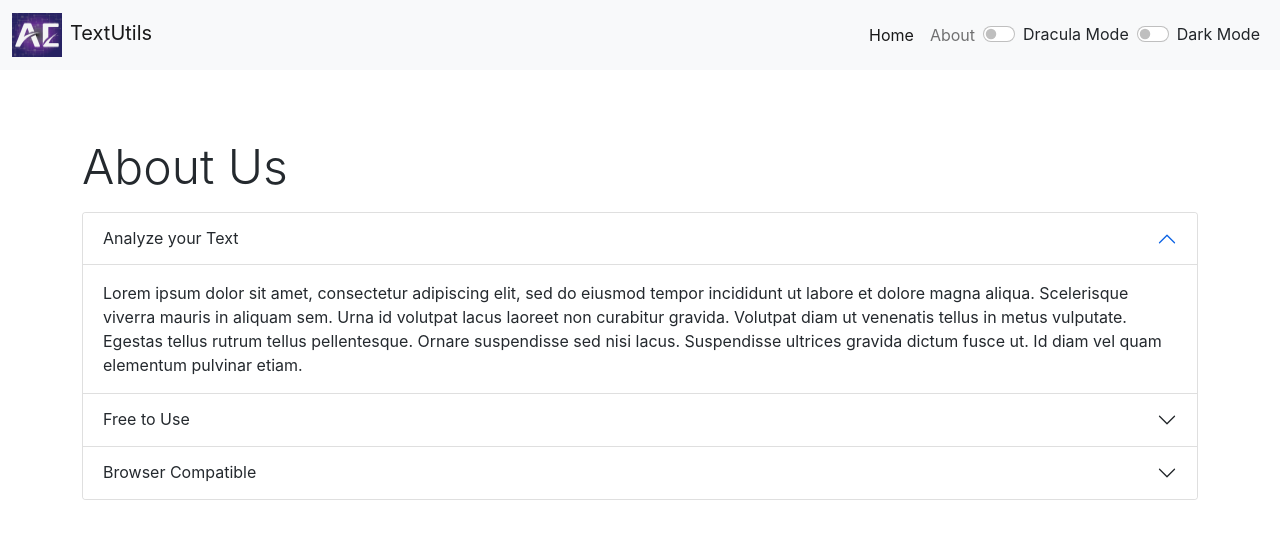
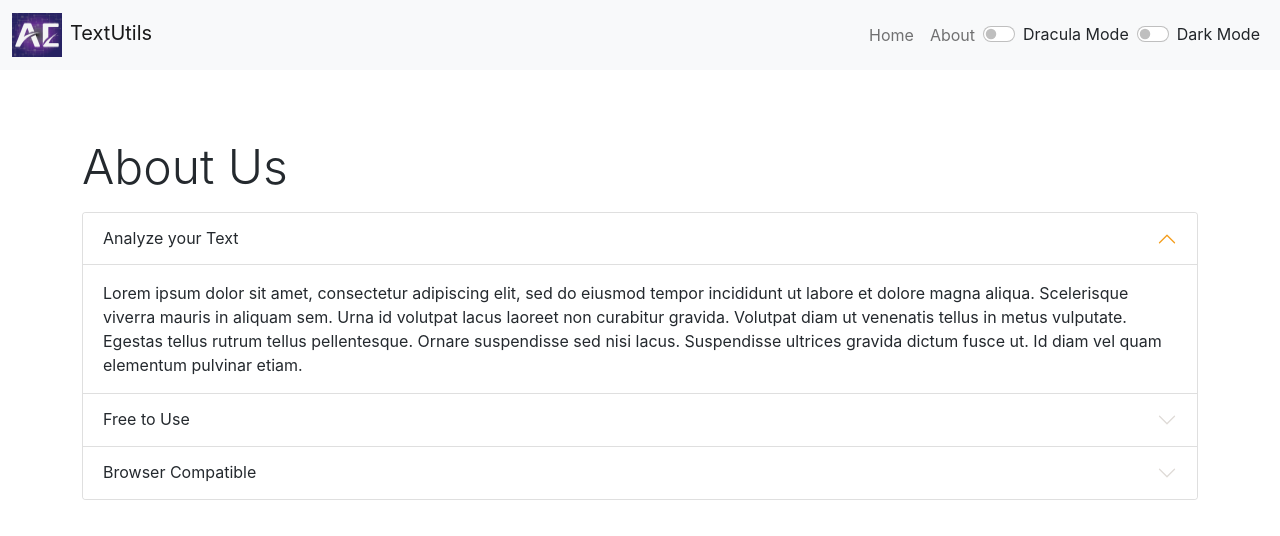
Before and after one commit to Ahsan-Ehtesham/textutils, a React (Create React App) app: page /about in a window 1280 px wide. Shown: the top 536 px of the page. Built offline with nearby package versions, Linux system fonts and the light colour scheme.

Commit message:
Last-Commit

```diff
--- a/src/components/Navbar.js
+++ b/src/components/Navbar.js
@@ -33,7 +33,7 @@
         <div className="collapse navbar-collapse" id="navbarSupportedContent">
           <ul className="navbar-nav ms-auto mb-2 mb-lg-0">
             <li className="nav-item">
-              <Link className="nav-link active" aria-current="page" to="/">
+              <Link className="nav-link" aria-current="page" to="/">
                 Home
               </Link>
             </li>
--- a/src/components/TextForm.js
+++ b/src/components/TextForm.js
@@ -7,11 +7,13 @@
     setText(newText);
     props.showAlert("Converted to Uppercase", "success");
   };
+
   const handleLowerClick = () => {
     let newText = text.toLowerCase();
     setText(newText);
     props.showAlert("Converted to Lowercase", "success");
   };
+
   const handleCamClick = () => {
     let newText = function camalize(str) {
       return str
@@ -23,6 +25,7 @@
     setText(newText);
     props.showAlert("Converted to Camelcase", "success");
   };
+
   const handleSnakeClick = () => {
     let newText = (str) =>
       str &&
@@ -37,26 +40,30 @@
   };
 
   const handleCopy = () => {
-    let newText = document.getElementById("myBox");
-    newText.select();
-    navigator.clipboard.writeText(newText.value);
+    navigator.clipboard.writeText(text);
     props.showAlert("Text Copied", "success");
   };
+
   const handleExtraSpaces = () => {
     let newText = text.split(/[ ]+/);
     setText(newText.join(" "));
     props.showAlert("Extra Spaces Removed", "success");
   };
+
   const handleClearClick = () => {
     let newText = "";
     setText(newText);
     props.showAlert("Text Cleared", "success");
   };
+
   const handleOnChange = (event) => {
     setText(event.target.value);
   };
+
   const [text, setText] = useState("");
-  let noOfWords = text.length > 0 ? text.trim().split(" ").length : 0;
+
+  let noOfWords = text.length > 0 ? text.trim().split(/\s+/).length : 0;
+
   return (
     <div style={{ color: props.mode === "light" ? "#24292e" : "white" }}>
       <div>
@@ -78,7 +85,7 @@
       <button
         type="button"
         className="btn btn-primary mt-3 me-2"
-        disabled={text.length===0}
+        disabled={text.length === 0}
         onClick={handleUpClick}
       >
         Uppercase
@@ -86,7 +93,7 @@
       <button
         type="button"
         className="btn btn-primary mt-3 me-2"
-        disabled={text.length===0}
+        disabled={text.length === 0}
         onClick={handleLowerClick}
       >
         Lowercase
@@ -94,7 +101,7 @@
       <button
         type="button"
         className="btn btn-primary mt-3 me-2"
-        disabled={text.length===0}
+        disabled={text.length === 0}
         onClick={handleCamClick}
       >
         Camel case
@@ -102,7 +109,7 @@
       <button
         type="button"
         className="btn btn-primary mt-3 me-2"
-        disabled={text.length===0}
+        disabled={text.length === 0}
         onClick={handleSnakeClick}
       >
         Snake case
@@ -110,7 +117,7 @@
       <button
         type="button"
         className="btn btn-primary mt-3 me-2"
-        disabled={text.length===0}
+        disabled={text.length === 0}
         onClick={handleCopy}
       >
         Copy
@@ -118,7 +125,7 @@
       <button
         type="button"
         className="btn btn-primary mt-3 me-2"
-        disabled={text.length===0}
+        disabled={text.length === 0}
         onClick={handleExtraSpaces}
       >
         Remove Extra Spaces
@@ -126,7 +133,7 @@
       <button
         type="button"
         className="btn btn-primary mt-3"
-        disabled={text.length===0}
+        disabled={text.length === 0}
         onClick={handleClearClick}
       >
         Clear Text
--- a/src/index.css
+++ b/src/index.css
@@ -11,3 +11,7 @@
   font-family: source-code-pro, Menlo, Monaco, Consolas, 'Courier New',
     monospace;
 }
+
+.accordion-button::after{
+  filter: invert(1);
+}
```
